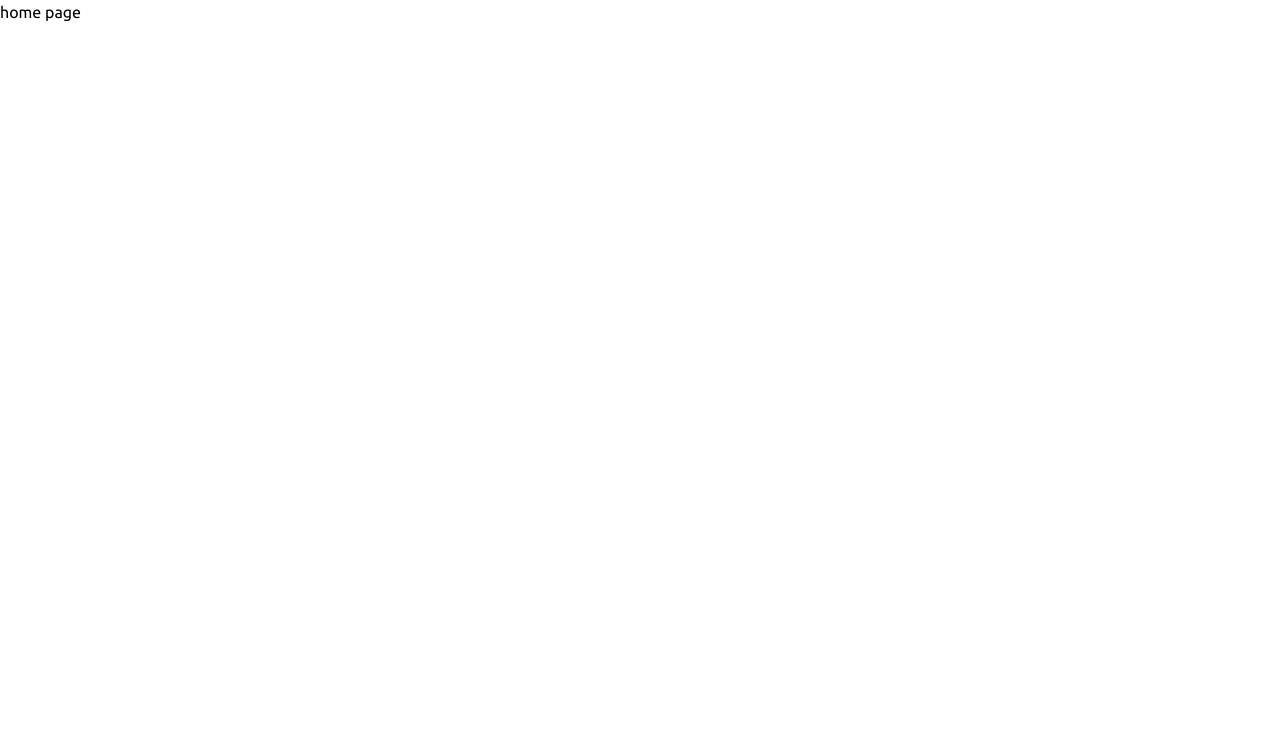
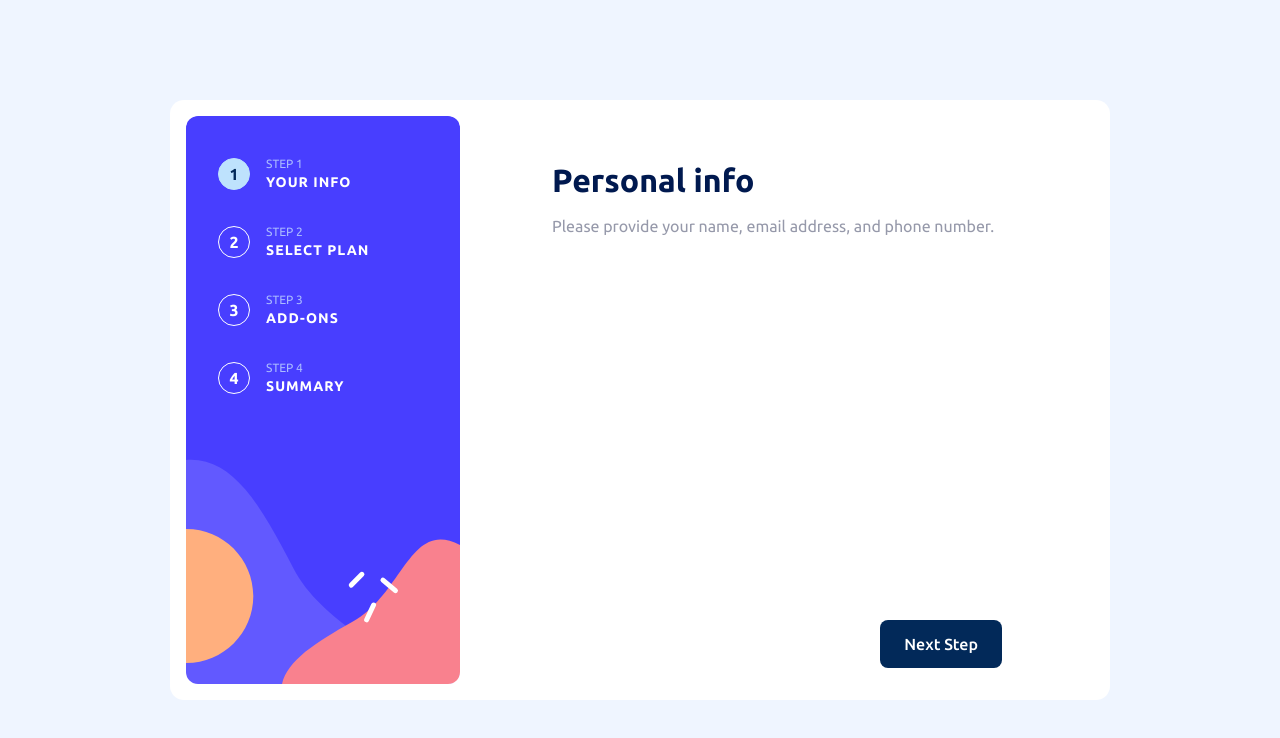
Before and after one commit to TsotMe/multi-step-form, a Vue app: page / in a window 1280 px wide. Shown: the top 738 px of the page. Built offline with nearby package versions, Linux system fonts and the light colour scheme.

Commit message:
Add content on HomeView.vue

```diff
--- a/src/views/HomeView.vue
+++ b/src/views/HomeView.vue
@@ -1,6 +1,35 @@
 <script setup>
+import Sidebar from "@/components/Sidebar.vue";
+import StepsWrapper from "@/components/StepsWrapper.vue";
+import {computed, ref} from "vue";
+
+const currentStep = ref(1)
+
+const stepsListing = [
+  {title: "Personal info", description: "Please provide your name, email address, and phone number."},
+  {title: "Select your plan", description: "You have the option of monthly or yearly billing."},
+  {title: "Pick add-ons", description: "Add-ons help enhance your gaming experience."},
+  {title: "Finishing up", description: "Double-check everything looks OK before confirming."},
+  {
+    title: "Thank you!",
+    description: "Thanks for confirming your subscription! We hope you have fun using our platform. If you ever need support, please feel free to email us at support@loremgaming.com."
+  }
+]
+
+const stepData = computed(() => {
+  return stepsListing[currentStep.value - 1]
+})
 </script>
 
 <template>
-<h1>home page</h1>
+<div class="w-full h-dvh bg-[#EFF5FF] flex items-center justify-center">
+  <main class="bg-white p-4 w-[940px] h-[600px] rounded-[14px] grid grid-cols-[274px_1fr]">
+    <Sidebar :currentStep="currentStep"/>
+    <div class="flex items-center justify-center">
+      <StepsWrapper :title="stepData.title"
+                    :description="stepData.description"
+                    v-model:currentStep="currentStep"/>
+    </div>
+  </main>
+</div>
 </template>
```
